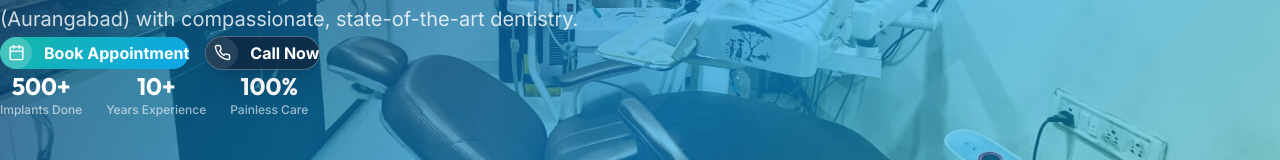
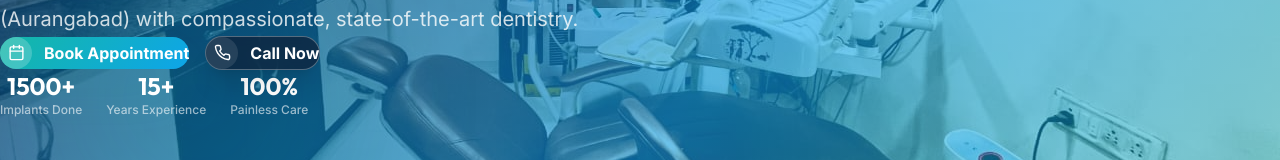
Before and after one commit to faizanshaikh6332-sys/test-website, a React (Vite) app: page / in a window 1280 px wide. Shown: the part 460-620 px from the top of the page. Built offline with nearby package versions, Linux system fonts and the light colour scheme.

Commit message:
updated why choose us and hero section

```diff
--- a/src/components/Hero.jsx
+++ b/src/components/Hero.jsx
@@ -154,8 +154,8 @@ export default function Hero() {
             className="mt-10 flex flex-wrap items-center gap-6"
           >
             {[
-              { num: '500+', label: 'Implants Done' },
-              { num: '10+', label: 'Years Experience' },
+              { num: '1500+', label: 'Implants Done' },
+              { num: '15+', label: 'Years Experience' },
               { num: '100%', label: 'Painless Care' },
             ].map((stat) => (
               <div key={stat.label} className="flex items-center gap-3">
--- a/src/components/WhyChooseUs.jsx
+++ b/src/components/WhyChooseUs.jsx
@@ -125,10 +125,10 @@ export default function WhyChooseUs() {
           className="mt-16 grid grid-cols-2 sm:grid-cols-4 gap-6"
         >
           {[
-            { num: '500+', label: 'Successful Implants', icon: '🦷' },
+            { num: '1500+', label: 'Successful Implants', icon: '🦷' },
             { num: '4.8★', label: 'Google Rating', icon: '⭐' },
             { num: '160+', label: 'Verified Reviews', icon: '📝' },
-            { num: '10+', label: 'Years of Excellence', icon: '🏆' },
+            { num: '15+', label: 'Years of Excellence', icon: '🏆' },
           ].map((stat) => (
             <div key={stat.label} className="text-center p-5 bg-white/5 border border-white/10 rounded-2xl">
               <div className="text-3xl mb-1" aria-hidden="true">{stat.icon}</div>
```
